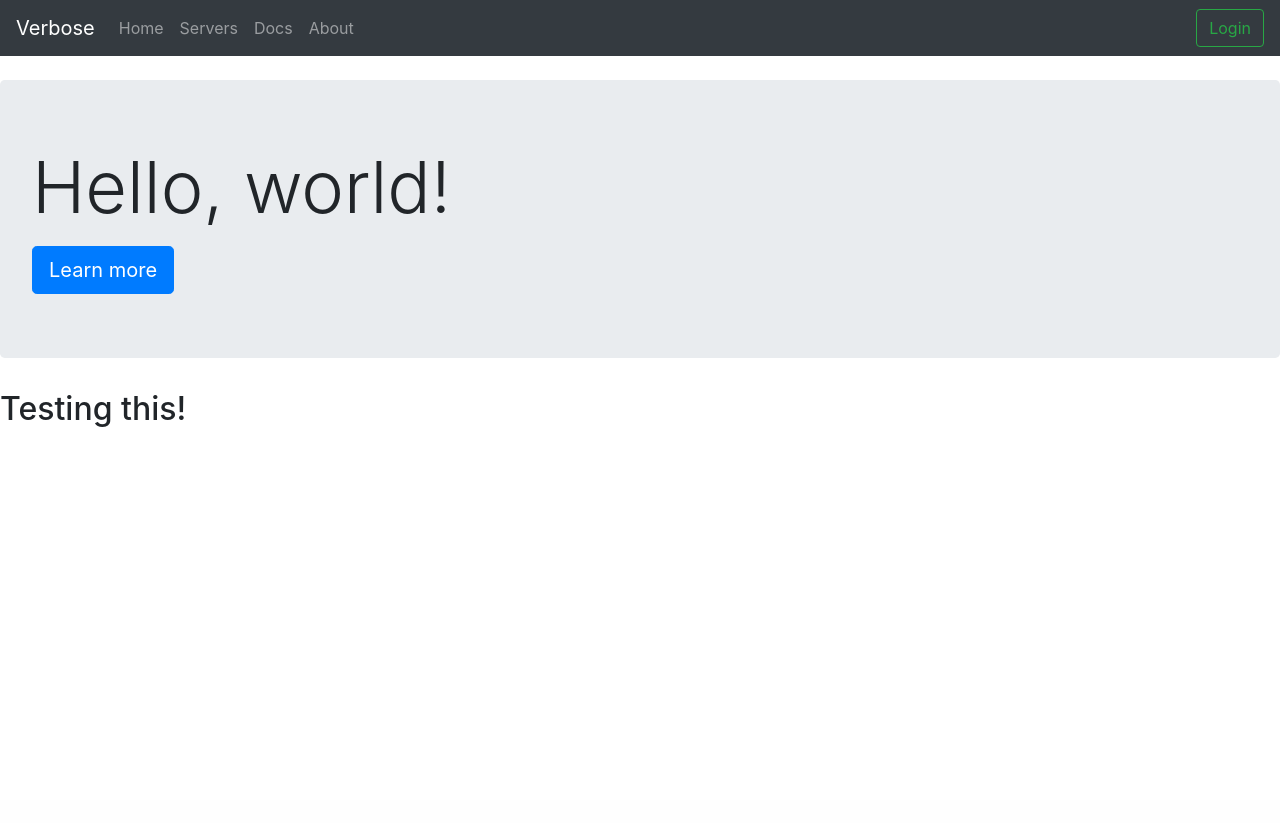
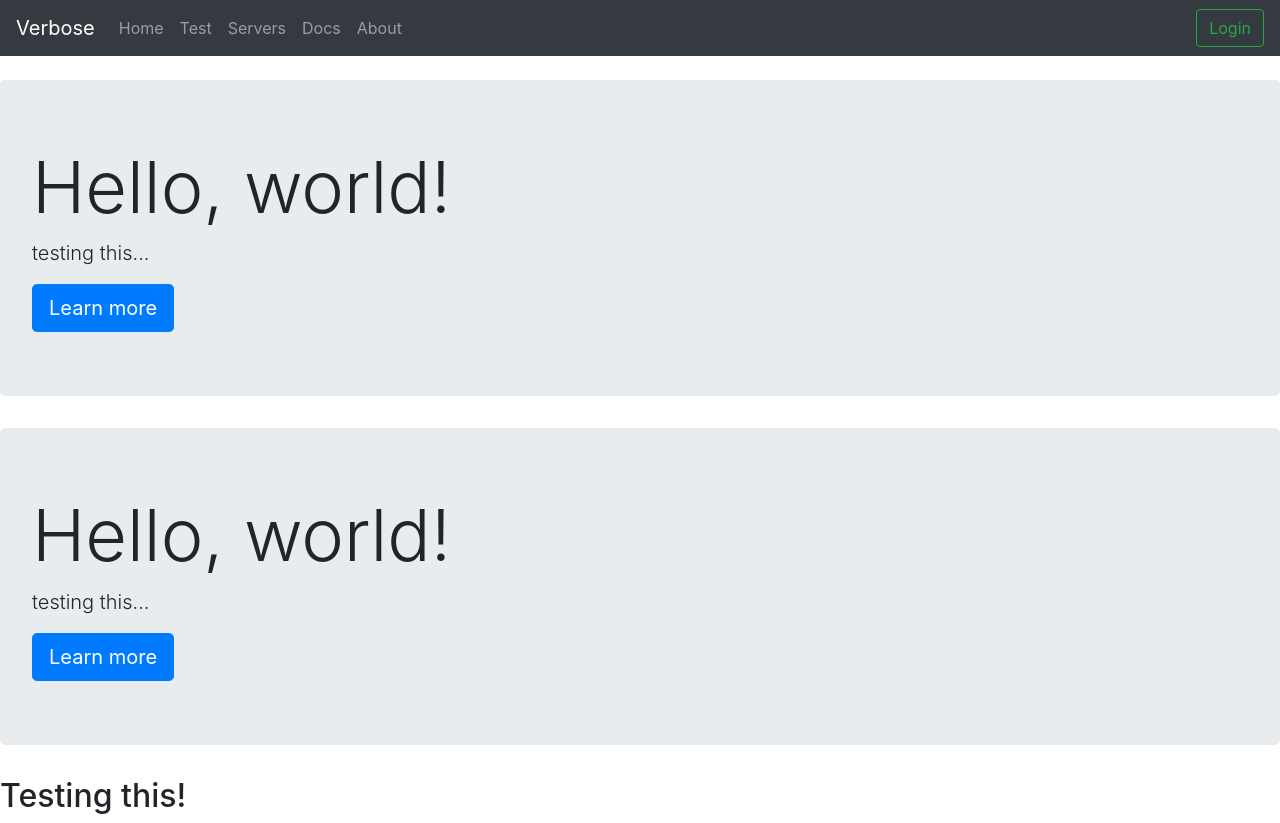
Before and after one commit to mushrom/verbose-chat, a Django app: page /index/ in a window 1280 px wide. Before the commit the page ends 427 px from the top, so only its background shows below. Run offline with Django 3.2, Linux system fonts and the light colour scheme; style sheets or scripts are compiled from the project's sources; some libraries are stand-ins or nearby versions.

Commit message:
Adding navigation bar and layout test page

```diff
--- a/backend/index_page/templates/index_page/base.html
+++ b/backend/index_page/templates/index_page/base.html
@@ -6,12 +6,13 @@
 
         <title>Verbose - {% block title %}{% endblock %}</title>
         <link rel="stylesheet" href="/static/css/bootstrap.min.css" />
+        <link rel="stylesheet" href="/static/css/verbose.css" />
     </head>
 
     <body>
 		<noscript>
-			<div class="container" id="noscript_warning">
-				Only those wielding javascript may pass here!
+			<div id="noscript_warning">
+				Only those wielding javascript may continue!
 			</div>
 		</noscript>
 		<script type="text/javascript" src="/static/bootstrap_bundle.js"></script>
@@ -25,7 +26,11 @@
             <div class="collapse navbar-collapse" id="navbarCollapse">
                 <ul class="navbar-nav mr-auto">
                     <li class="nav-item">
-                        <a class="nav-link" href="#">Home</a>
+                        <a class="nav-link" href="{% url 'index' %}">Home</a>
+                    </li>
+
+                    <li class="nav-item">
+                        <a class="nav-link" href="{% url 'layout_test' %}">Test</a>
                     </li>
 
                     <li class="nav-item">
--- a/backend/index_page/templates/index_page/index.html
+++ b/backend/index_page/templates/index_page/index.html
@@ -8,11 +8,18 @@
 		<h1 class="display-3">
 			Hello, world!
 		</h1>
+		<p class="lead">testing this...</p>
+		<a class="btn btn-primary btn-lg"
+		   href="#" role="button">
+			Learn more
+		</a>
+	</div>
 
-		<p class="lead">
-		<FooBar text="testing this..." />
-		</p>
-
+	<div class="jumbotron">
+		<h1 class="display-3">
+			Hello, world!
+		</h1>
+		<p class="lead">testing this...</p>
 		<a class="btn btn-primary btn-lg"
 		   href="#" role="button">
 			Learn more
--- a/backend/index_page/urls.py
+++ b/backend/index_page/urls.py
@@ -7,4 +7,5 @@ from . import views
 
 urlpatterns = [
     path('', views.index, name='index'),
+    path('layout_test', views.layout_test, name='layout_test'),
 ] + static(settings.STATIC_URL, document_root=settings.STATIC_ROOT)
--- a/backend/index_page/views.py
+++ b/backend/index_page/views.py
@@ -3,3 +3,6 @@ from django.http import HttpResponse
 
 def index(request):
     return render(request, "index_page/index.html")
+
+def layout_test(request):
+    return render(request, "index_page/layout_test.html")
--- /dev/null
+++ b/backend/static/css/verbose.css
@@ -0,0 +1,7 @@
+#noscript_warning {
+    background: #ff9060;
+    padding: 3px;
+    padding-left: 15px;
+    padding-right: 15px;
+    font-size: 18px;
+}
--- a/backend/user_stuff/urls.py
+++ b/backend/user_stuff/urls.py
@@ -2,5 +2,5 @@ from django.urls import path
 from . import views
 
 urlpatterns = [
-    path('', views.index, name="index")
+    path('', views.index, name="user_stuff")
 ]
```
Also changed, not shown: backend/index_page/templates/index_page/layout_test.html (added, +24 -0 lines).
